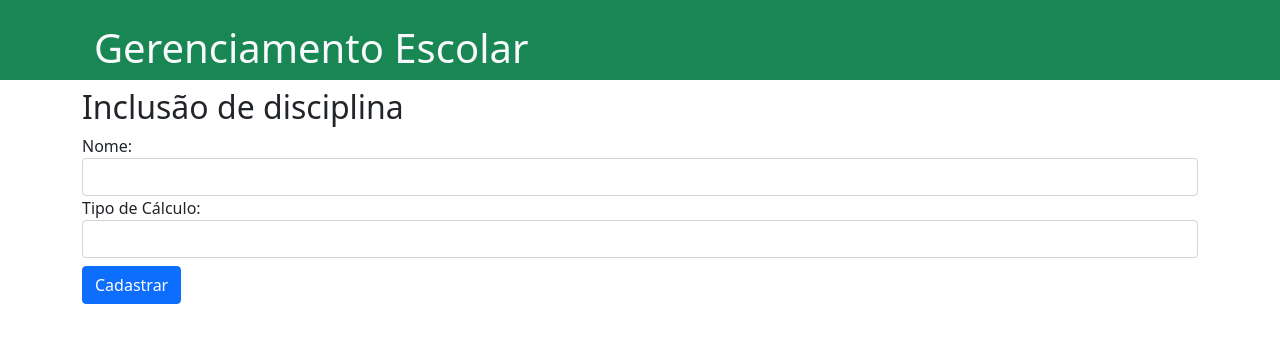
After one commit to Sharkovisky/gerenciamento-escolar, a Flask app: page /disciplinas/inserir in a window 1280 px wide. The commit adds this page. Shown: the top 343 px of the page. Run offline with Flask 2, Linux system fonts and the light colour scheme; parts of the project's set-up code (start-up, migrations or seed data) failed here and were passed over; some libraries are stand-ins or nearby versions.

Commit message:
Excluir e alterar de disciplina

```diff
--- a/app/controllers/disciplina.py
+++ b/app/controllers/disciplina.py
@@ -13,3 +13,41 @@ def listar_disciplinas():
         lista = Disciplina.query.all()
 
     return render_template("disciplina_listar.html", lista=lista)
+
+@app.route('/disciplinas/deletar/<disciplina_id>')
+def deletar_disciplina(disciplina_id):
+    disciplina = Disciplina.query.filter_by(id=disciplina_id).first()
+    db.session.delete(disciplina)
+    db.session.commit()
+    return redirect(url_for('listar_disciplinas', msg='deletar'))
+
+@app.route('/disciplinas/alterar/<disciplina_id>)', methods=['GET', 'POST'])
+def alterar_disciplina(disciplina_id):
+    if request.method == 'GET':
+        disciplina = Disciplina.query.filter_by(id=disciplina_id).first()
+        return render_template("disciplina_formulario.html", disciplina=disciplina, tipo='alterar')
+    elif request.method == 'POST':
+        nome = request.form['nome']
+        calculo = request.form['calculo']
+
+        disciplina = Disciplina.query.filter_by(id=disciplina_id).first()
+        disciplina.nome = nome
+        disciplina.calculo = calculo
+
+        db.session.add(disciplina)
+        db.session.commit()
+
+        return redirect(url_for('listar_disciplinas', msg='alterar'))
+
+@app.route('/disciplinas/inserir', methods=['GET', 'POST'])
+def inserir_disciplina():
+    if request.method == 'GET':
+        return render_template('disciplina_formulario.html', tipo='inserir')
+    elif request.method == 'POST':
+        nome = request.form['nome']
+        calculo = request.form['calculo']
+
+        d1 = Disciplina(nome=nome, calculo=calculo)
+        db.session.add(d1)
+        db.session.commit()
+        return redirect(url_for('listar_disciplinas', msg='inserir'))
--- /dev/null
+++ b/app/templates/disciplina_formulario.html
@@ -0,0 +1,26 @@
+{% extends "base.html" %}
+{% block conteudo %}
+
+{% if tipo=='alterar' %}
+<h2>Alteração de disciplina</h2>
+{% else %}
+<h2>Inclusão de disciplina</h2>
+{% endif %}
+
+{% if tipo=='alterar' %}
+<form action="/disciplinas/alterar/{{ disciplinas.id }}" method="POST">
+{% else %}
+<form action="/disciplinas/inserir" method="POST">
+{% endif %}
+
+<div class="form-group">
+    <label for="nome">Nome:</label>
+    <input type="text" id="nome" name="nome" class="form-control" value="{{ disciplina.nome if disciplina }}">
+</div>
+<div class="form-group">
+    <label for="calculo">Tipo de Cálculo:</label>
+    <input type="text" id="calculo" name="calculo" class="form-control" value="{{ disciplina.nome if disciplina }}">
+</div>
+<input type="submit" class="btn btn-primary mt-2" value="{{'Cadastrar' if tipo == 'inserir' else 'Alterar'}}">
+</form>
+{% endblock %}
```
Also changed, not shown: app/templates/disciplina_listar.html (+42 -3 lines).
